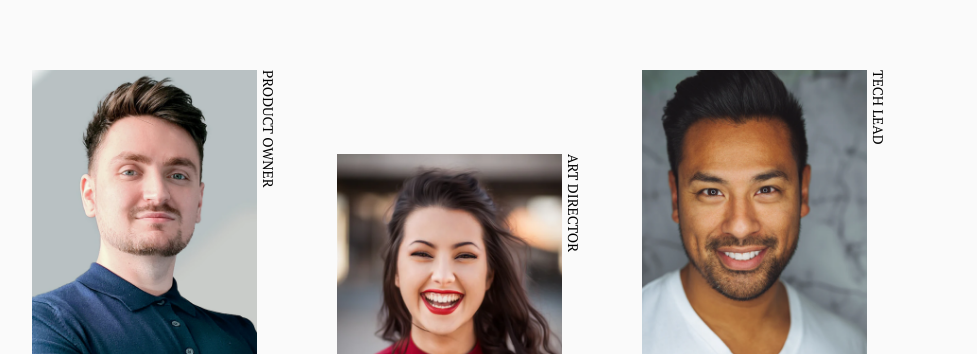
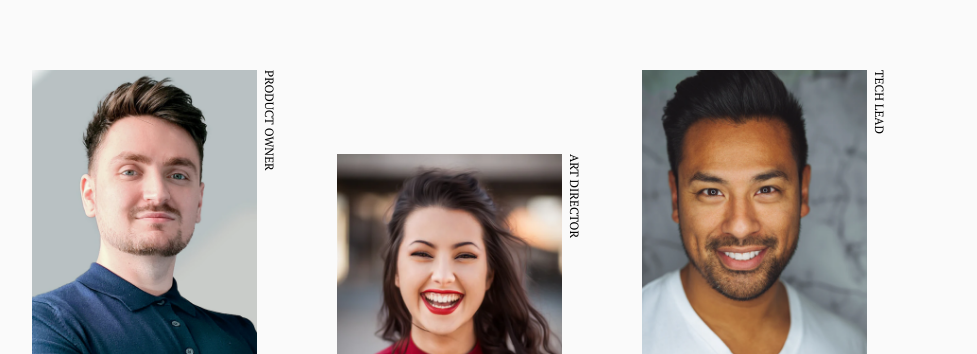
Before and after one commit to gabrielsousapro/My-team-page-FreeCodeCamp-Challenge, a website: page src/index.html in a window 1280 px wide. Shown: the part 250-604 px from the top of the page, without its empty margins (146-1123 px from the left). Drawn offline with nearby package versions, Linux system fonts and the light colour scheme; files that its build step writes are made by us from their sources; files whose address does not match are found by name.

Commit message:
Update crew section

```diff
--- a/src/sass/crew-section.scss
+++ b/src/sass/crew-section.scss
@@ -31,7 +31,7 @@
             transform: rotate(90deg) translateY(6rem);
             font-family: 'PT Serif', serif;
             font-weight: 400;
-            font-size: var(--text-sm);
+            font-size: var(--text-xs);
             line-height: var(--line-height);
             text-transform: uppercase;
             color: var(--text-color);
```
